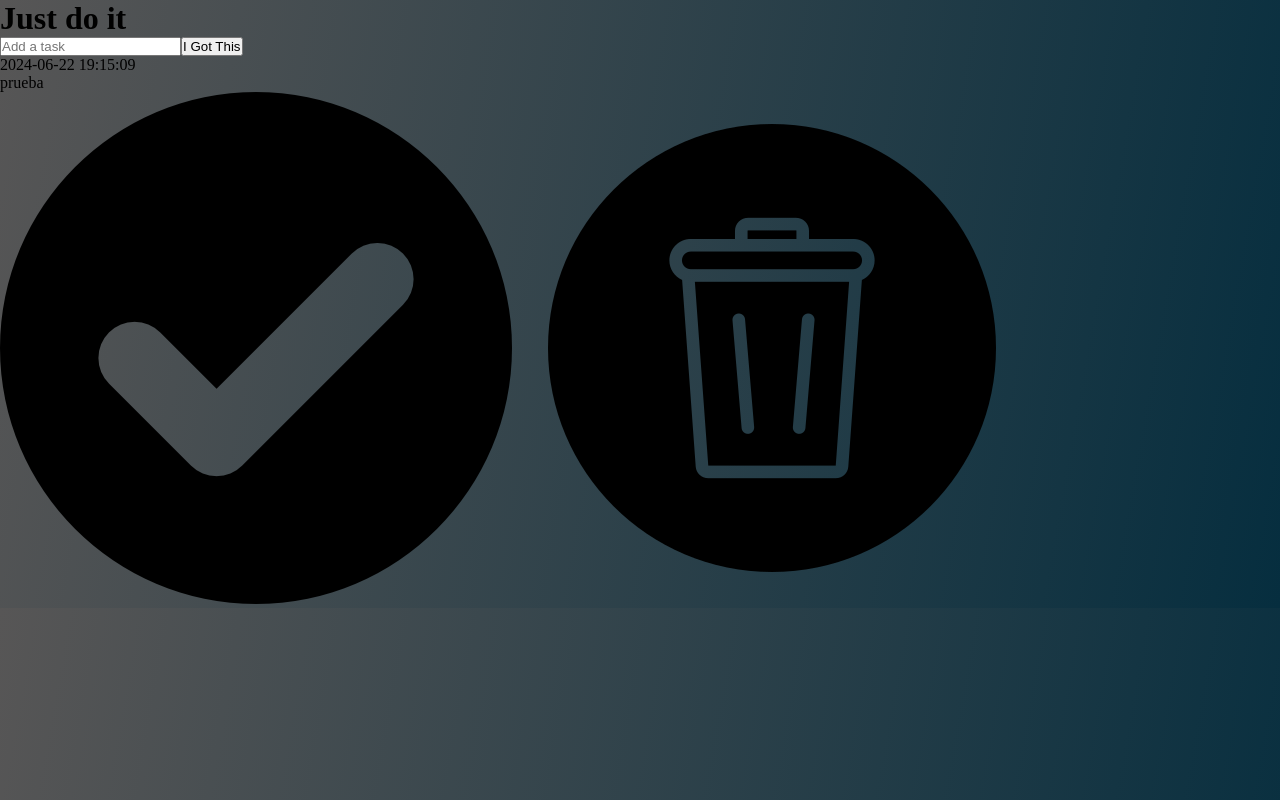
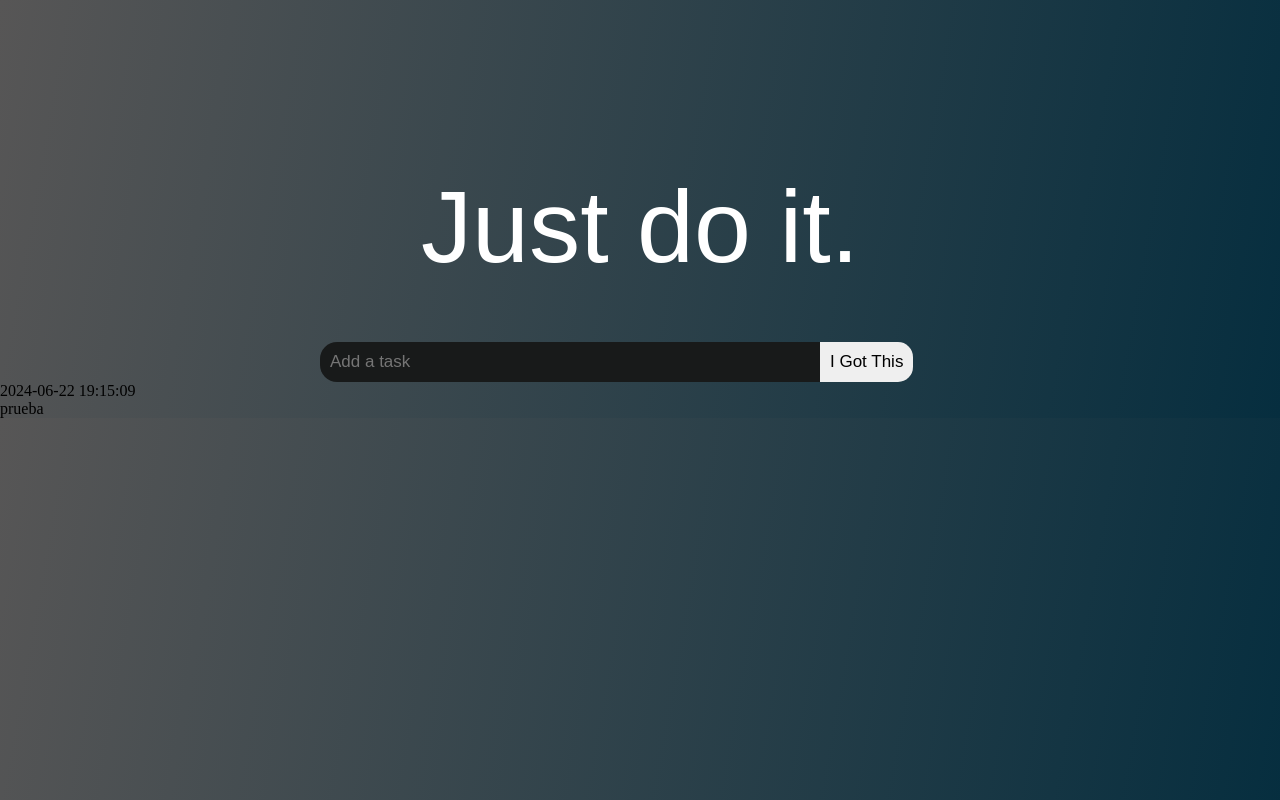
Before and after one commit to KevinnNeira/toDoList, a plain HTML site: page index.html in a window 1280 px wide. Drawn offline with Linux system fonts and the light colour scheme; a web font is replaced by a local one.

Commit message:
style: :lipstick: Se le agrego el estilo a la barra y se va a comenzar a agregar a la fecha y a la lista de tareas

```diff
--- a/css/style.css
+++ b/css/style.css
@@ -1,9 +1,51 @@
+@font-face {
+    font-family: "Dosis-Bold";
+    src: url("../storage/fonts/Dosis/static/Dosis-Bold.ttf");
+}
+@font-face {
+    font-family: "Dosis-Medium";
+    src: url("../storage/fonts/Dosis/static/Dosis-Medium.ttf");
+}
+
 *{
     padding: 0;
     margin: 0;
     box-sizing: border-box;
 }
 body{
-
     background-image: linear-gradient(100deg, #575656, #062e3f);
 }
+.header{
+    display: flex;
+    align-items: center;
+    flex-direction: column;
+}
+#title{
+    font-family: "Dosis-Bold", sans-serif;
+    text-align: center;
+    margin-top: 21vh;
+    color: white;
+    font-size: 8vw;
+}
+#bar__list{
+    margin-left: 25%;
+    margin-top: 7vh;
+    background-color: #181a1a;
+    color: rgb(247, 226, 223);
+    padding: 10px;
+    font-size: 17px;
+    border: none;
+    outline: none;
+    border-top-left-radius: 17px;
+    border-bottom-left-radius: 17px;
+    max-width: 500px;
+    transition: background-color 200ms ease-in-out;
+    width: 100%;
+}
+#button{
+    border-top-right-radius: 15px;
+    border-bottom-right-radius: 15px;
+    border: none;
+    padding: 10px;
+    font-size: 17px;
+}
--- a/index.html
+++ b/index.html
@@ -9,9 +9,9 @@
 </head>
 <body>
     <div class="header">
-        <h1 id="title">Just do it</h1>
-        <input type="text" placeholder="Add a task"><button id="button">I Got This
-        </div>
+        <p id="title">Just do it.</p>
+    </div>
+        <input id="bar__list" type="text" placeholder="Add a task"><button id="button">I Got This</button>
 
         <div id="datetime"></div>
 
@@ -35,8 +35,8 @@
         </script>
     <div class="list__homework">
         <p id="homework">prueba</p>
-        <img id="icon__Check" src="storage/img/garrapata.png">
+        <!--<img id="icon__Check" src="storage/img/garrapata.png">
         <img id="icon__Delete" src="storage/img/eliminar.png">
-    </div>
+    </div>-->
 </body>
 </html>
```
Also changed, not shown: storage/fonts/static/Dosis-Bold.ttf (added), storage/fonts/static/Dosis-ExtraBold.ttf (added), storage/fonts/static/Dosis-ExtraLight.ttf (added), storage/fonts/static/Dosis-Light.ttf (added), storage/fonts/static/Dosis-Medium.ttf (added), storage/fonts/static/Dosis-Regular.ttf (added), storage/fonts/static/Dosis-SemiBold.ttf (added).
